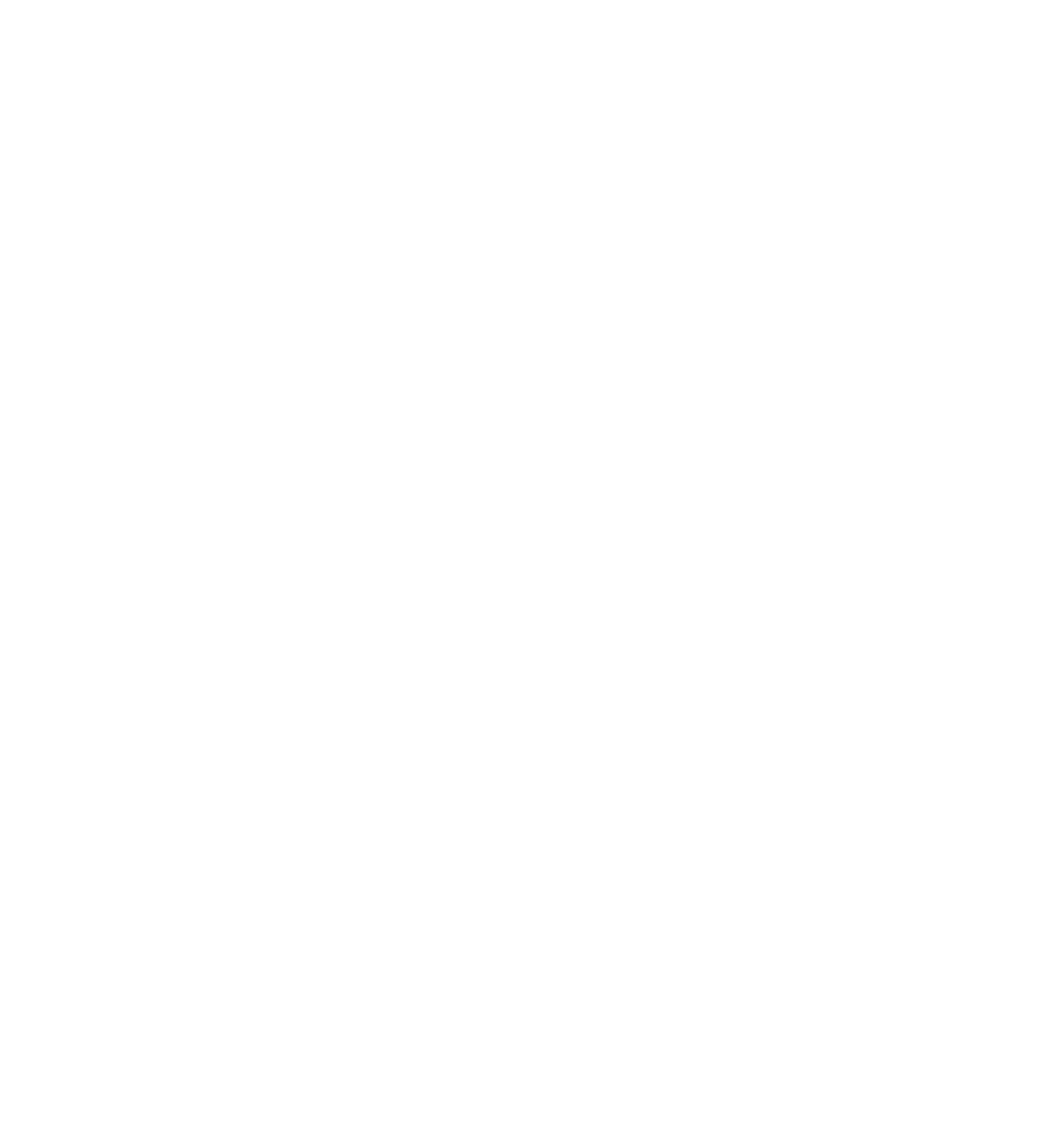
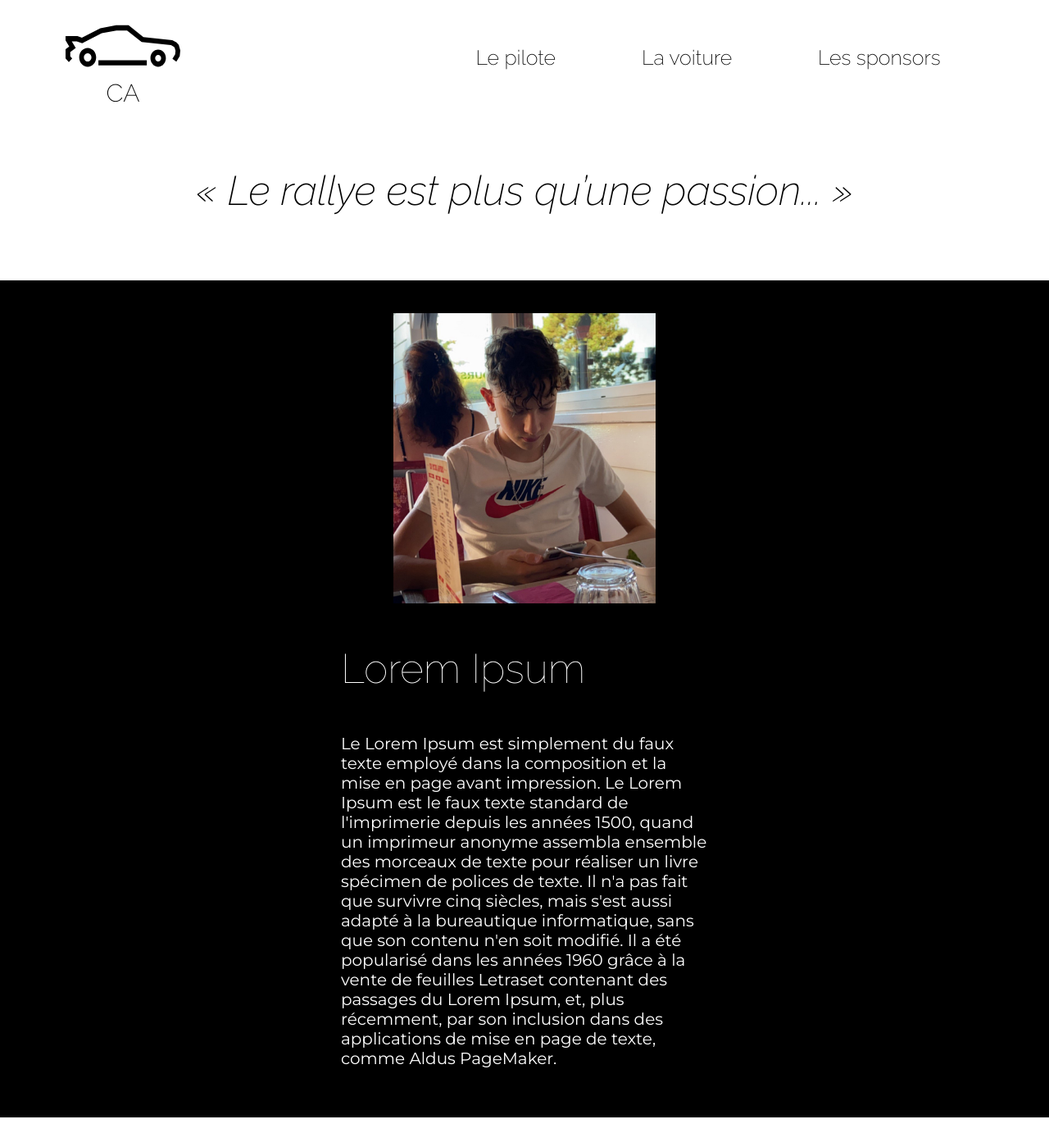
Before and after one commit to Albini-Julie/Rallye_Cl-ment, a Vue app: page / in a window 1280 px wide. Shown: the whole page at 82% size. Before the commit the page ends 800 px from the top, so only its background shows below. Built offline with nearby package versions, Linux system fonts and the light colour scheme.

Commit message:
Début intégration accueil

```diff
--- a/src/views/Accueil.vue
+++ b/src/views/Accueil.vue
@@ -1 +1,93 @@
-<template></template>
+<script setup>
+import Header from "../components/Header.vue"
+</script>
+
+<template>
+
+    <!--Header-->
+    <Header class="Header-ordi"/>
+
+    <!--Tagline-->
+    <h2 class="title citation Marge" style="display:flex ; justify-content: center; font-style: italic;">« Le rallye est plus qu’une passion... »</h2>
+
+    <!--Rectangle noir présentateur-->
+    <div style=" background-color: black; padding-top:40px; padding-bottom:40px;">
+        <div class="BlocPresentation">
+            <img class="image" src="/Clement_Couleur 1.jpg" alt="Image Clément Albini"/>
+            <div style="width:35%">
+                <h3 class="title citation" style="color: white;">Lorem Ipsum</h3>
+                <p class="text" style="color:white"> Le Lorem Ipsum est simplement du faux texte employé dans la composition et la mise en page avant impression. Le Lorem Ipsum est le faux texte standard de l'imprimerie depuis les années 1500, quand un imprimeur anonyme assembla ensemble des morceaux de texte pour réaliser un livre spécimen de polices de texte. Il n'a pas fait que survivre cinq siècles, mais s'est aussi adapté à la bureautique informatique, sans que son contenu n'en soit modifié. Il a été popularisé dans les années 1960 grâce à la vente de feuilles Letraset contenant des passages du Lorem Ipsum, et, plus récemment, par son inclusion dans des applications de mise en page de texte, comme Aldus PageMaker.</p>
+            </div>
+        </div>
+    </div>
+
+
+
+
+</template>
+
+<style>
+
+@media screen and (min-width: 200px) {
+  .citation{
+    font-size:25px;
+  }
+
+   .BlocPresentation{
+    display: flex;
+    flex-direction: column;
+    align-items: center;
+}
+
+.image{
+    width:90%
+}
+}
+
+@media screen and (min-width: 700px) {
+  .citation{
+    font-size:40px;
+  }
+
+  .text{
+    font-size:12px;
+  }
+}
+
+@media screen and (min-width: 1024px) {
+  .citation{
+    font-size:50px;
+  }
+
+  .text{
+    font-size:20px;
+  }
+
+  .Marge{
+    margin-bottom: 80px;
+  }
+
+    .BlocPresentation{
+    display: flex;
+    justify-content: space-evenly;
+    align-items: center;
+}
+
+.image{
+    width:25%
+}
+
+}
+
+.title{
+    font-family: Raleway;
+    font-weight: 100;
+}
+
+.text{
+    font-family: Montserrat;
+
+}
+
+
+</style>
```
